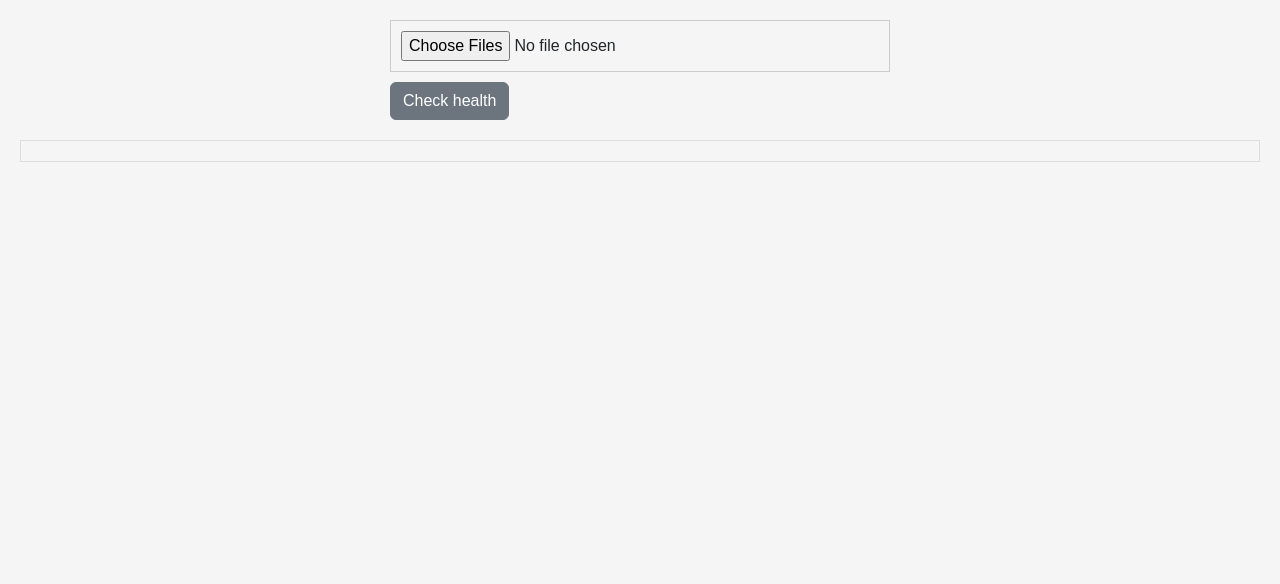
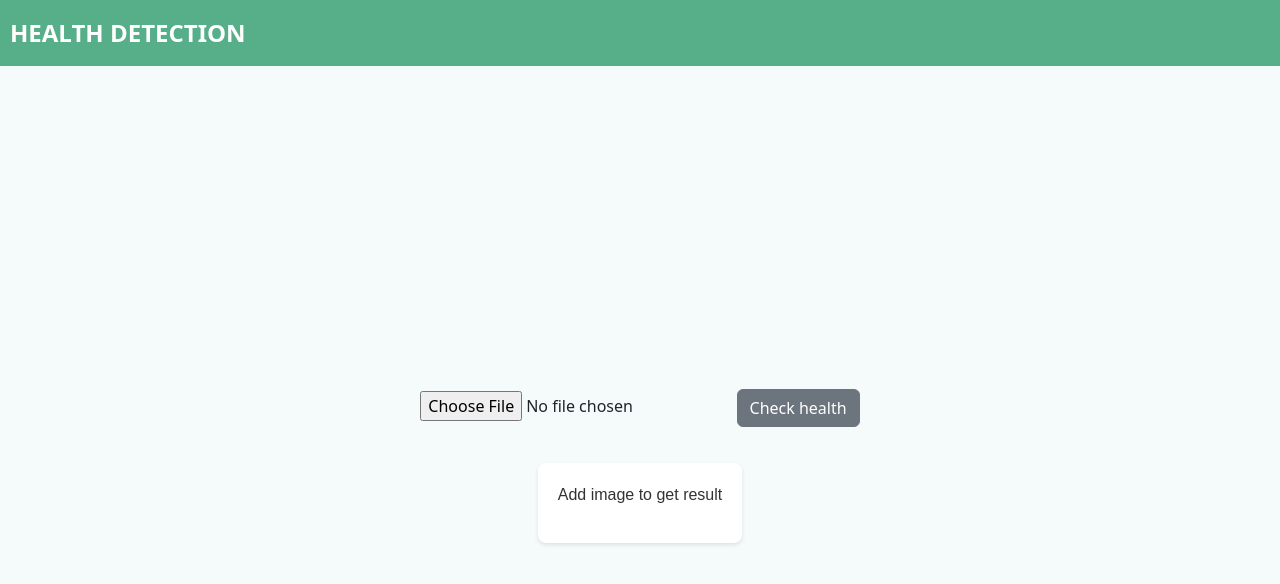
Before and after one commit to anudeepadi/MajorProjectMain, a plain HTML site: page Prediction/health.html in a window 1280 px wide. Drawn offline with nearby package versions, Linux system fonts and the light colour scheme.

Commit message:
Added UI changes
Changed ui of health pages based on new BE

```diff
--- a/Prediction/health.css
+++ b/Prediction/health.css
@@ -1,72 +1,52 @@
-/*
-form{
-    display: flex;
-    flex-direction: row;
-   border-radius: 20px;
-   box-shadow: -1px 8px 5px -1px rgba(0,0,0,0.75);
-  -webkit-box-shadow: -1px 8px 5px -1px rgba(0,0,0,0.75);
-  -moz-box-shadow: -1px 8px 5px -1px rgba(0,0,0,0.75);
-    background-color: rgb(10, 216, 93);
-    align-items: center;
-    justify-content: center;
-    padding: 20px;
-  }
-  .tt{
-      display: flex;
-      align-items: center;
-      justify-content: center;
-      flex-direction: column;
-  }
-
-  h1{
-      text-align: center;
-  }
-
-  h2{
-      text-align: center;
-  }
-  .similar{
-    margin: 10x;
-  } */
-
 body {
-  font-family: sans-serif;
-  background-color: #ffffff;
+  display: flex;
+  flex-direction: column;
+  align-items: center;
+  justify-content: flex-start;
+  min-height: 100vh;
   margin: 0;
-  padding: 0;
+  background-color: #f5fafa;
 }
 
-h1 {
-  font-size: 2em;
-  margin-top: 0;
+.navbar {
+  background-color: #57af8a;
+  padding: 10px;
+  text-align: center;
+  width: 100%;
 }
 
-p {
-  font-size: 16px;
-  line-height: 1.5;
-  margin-bottom: 1em;
+.navbar-brand {
+  color: #fff;
+  font-size: 24px;
+  font-weight: bold;
+  text-transform: uppercase;
 }
 
-form {
-  max-width: 500px;
-  margin: 0 auto;
-}
-
-input {
-  width: 100%;
-  border: 1px solid #ccc;
-  padding: 10px;
-  margin-bottom: 10px;
-}
-
-button {
-  background-color: #000000;
-  color: #ffffff;
-  border: none;
-  padding: 10px;
-  cursor: pointer;
+.container {
+  display: flex;
+  flex-direction: column;
+  align-items: center;
+  justify-content: center;
+  height: 100%;
 }
 
 .result {
-  margin-top: 10px;
+  padding: 20px;
+  margin-top: 20px;
+  border-radius: 8px;
+  background-color: #fff;
+  box-shadow: 0 2px 4px rgba(0, 0, 0, 0.1);
+  font-family: Arial, sans-serif;
+  text-align: center;
+  color: #333;
 }
+
+.result.success {
+  background-color: #d4edda;
+  color: #155724;
+}
+
+.result.error {
+  background-color: #f8d7da;
+  color: #721c24;
+}
--- a/Prediction/health.html
+++ b/Prediction/health.html
@@ -1,4 +1,3 @@
-<!DOCTYPE html>
 <html lang="en">
 <head>
     <meta charset="UTF-8">
@@ -7,65 +6,24 @@
     <link href="https://cdn.jsdelivr.net/npm/bootstrap@5.3.0-alpha1/dist/css/bootstrap.min.css" rel="stylesheet" integrity="sha384-GLhlTQ8iRABdZLl6O3oVMWSktQOp6b7In1Zl3/Jr59b6EGGoI1aFkw7cmDA6j6gD" crossorigin="anonymous">
     <link rel="stylesheet" href="./health.css">
 
-    <style>
-        /* Custom CSS */
-        body {
-            background-color: #f5f5f5;
-            font-family: Arial, sans-serif;
-            margin: 0;
-            padding: 20px;
-        }
-
-        form {
-            margin-bottom: 20px;
-        }
-
-        .btn-secondary {
-            background-color: #6c757d;
-            color: #fff;
-        }
-
-        .result {
-            border: 1px solid #ddd;
-            padding: 10px;
-            margin-top: 20px;
-        }
-
-        /* Additional CSS for layout */
-        .result .tt {
-            text-align: center;
-            margin-bottom: 20px;
-        }
-
-        .result .tt img {
-            max-width: 100%;
-            max-height: 300px;
-        }
-
-        .result .rs {
-            display: flex;
-            justify-content: center;
-        }
-
-        .result .similar {
-            flex-basis: 50%;
-        }
-
-        .result .card {
-            width: 100%;
-        }
-    </style>
-
-    <title>Health</title>
+    <title> Health</title>
 </head>
 <body>
-    <form>
-        <input type="file" multiple />
-        <button type="button" class="btn btn-secondary">Check health</button>
-    </form>
+    <nav class="navbar">
+        <span class="navbar-brand">Health Detection</span>
+      </nav>
 
-    <div class="result"></div>
+      <div class="container">
+        <form id="apiSubmit">
+          <input type="file" name="image" accept="image/*" required>
+          <button type="submit" class="btn btn-secondary">Check health</button>
+        </form>
 
-    <script src="./health.js"></script>
+        <div class="result">
+            <p>Add image to get result</p>
+        </div>
+      </div>
+
+      <script src="./local.js"></script>
 </body>
 </html>
--- /dev/null
+++ b/Prediction/local.js
@@ -0,0 +1,31 @@
+const form  = document.querySelector('#apiSubmit')
+const result = document.querySelector('.result')
+
+form.addEventListener('submit',async function(event) {
+     event.preventDefault();
+    const nameInput = form.elements['name'];
+    const imageInput = form.elements['image'];
+
+    const imageName = imageInput.files[0].name;
+    console.log('Image Name:', imageName);
+
+    result.innerHTML = 'Loading...';
+
+    try {
+      const response = await fetch(`http://127.0.0.1:8000/predict?image=${imageName}`, {
+        method: 'POST',
+        headers: {
+          "Content-type": "application/json"
+        }
+      });
+      const data = await response.json();
+      console.log(data);
+
+      result.innerHTML = `<p>Plant Name : ${JSON.stringify(data.name)}</p>
+                           <p>Disease Name:${JSON.stringify(data.disease)}`
+    } catch (error) {
+      console.error('Error:', error);
+      result.innerHTML = 'An error occurred.';
+    }
+
+  });
```
